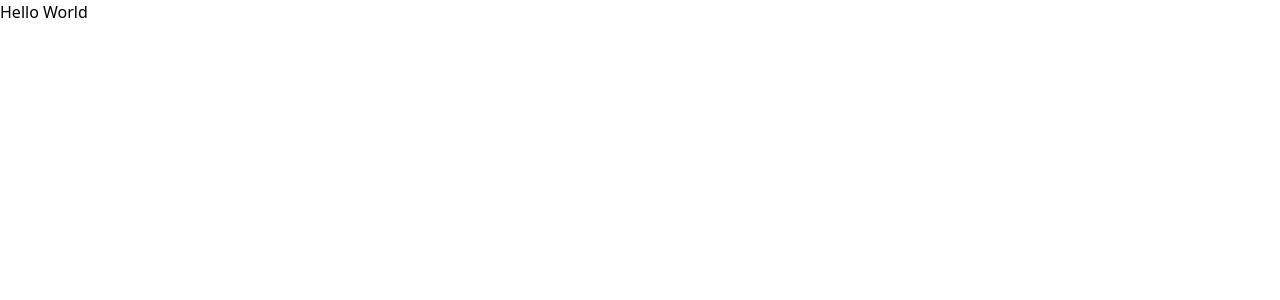
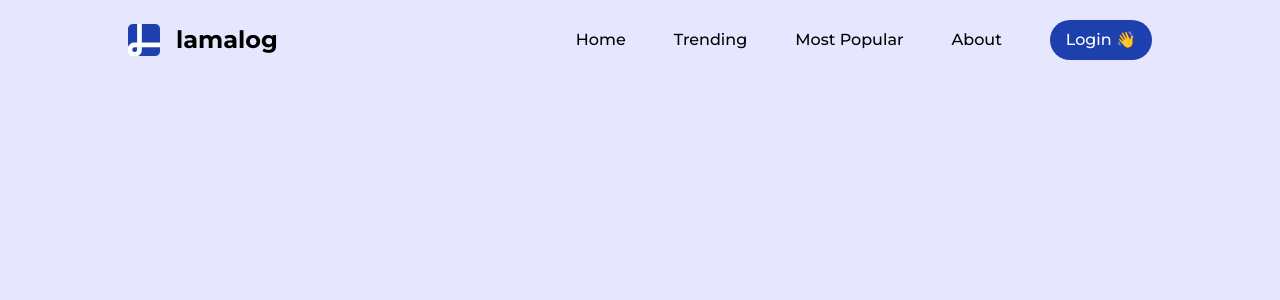
Before and after one commit to mhd-ashmal38/MERN-Blog-App, a React (Vite) app: page / in a window 1280 px wide. Shown: the top 300 px of the page. Built offline with nearby package versions, Linux system fonts and the light colour scheme.

Commit message:
feat: create navbar

```diff
--- a/src/App.jsx
+++ b/src/App.jsx
@@ -1,6 +1,15 @@
+import Navbar from "./components/Navbar"
+
 const App = () => {
   return (
-    <div className=''>Hello World</div>
+    <div className='px-4 md:px-8 lg:px-16 xl:px-32 2xl:px-64'>
+      {/* NAVBAR */}
+      <Navbar/>
+      {/* BREADCRUMB */}
+      {/* INTRODUCTION */}
+      {/* FEATURED POSTS */}
+      {/* POST LIST */}
+    </div>
   )
 }
 
--- /dev/null
+++ b/src/components/Navbar.jsx
@@ -0,0 +1,54 @@
+import { useState } from "react";
+
+const Navbar = () => {
+  const [open, setOpen] = useState(false);
+  return (
+    <div className="w-full h-16 md:h-20 flex items-center justify-between">
+      {/* LOGO */}
+      <div className="flex items-center gap-4 text-2xl font-bold">
+        <img src="/logo.png" className="w-8 h-8" alt="" />
+        <span>lamalog</span>
+      </div>
+      {/* MOBILE MENU */}
+      <div className="md:hidden">
+        {/* MOBILE BUTTON */}
+        <div
+          className="cursor-pointer text-2xl"
+          onClick={() => setOpen((prev) => !prev)}
+        >
+          {open ? "X" : "☰"}
+        </div>
+        {/* MOBILE LINK LIST */}
+        <div
+          className={`w-full h-screen flex flex-col items-center justify-center gap-8 font-medium text-lg absolute top-16 bg-[#e6e6ff] transition-all ease-in-out ${
+            open ? "-right-0" : "-right-[100%]"
+          }`}
+        >
+          <a href="/">Home</a>
+          <a href="/">Trending</a>
+          <a href="/">Most Popular</a>
+          <a href="/">About</a>
+          <a href="/">
+            <button className="py-2 px-4 rounded-3xl bg-blue-800 text-white">
+              Login 👋
+            </button>
+          </a>
+        </div>
+      </div>
+      {/* DESKTOP MENU */}
+      <div className="hidden md:flex items-center gap-8 xl:gap-12 font-medium">
+        <a href="/">Home</a>
+        <a href="/">Trending</a>
+        <a href="/">Most Popular</a>
+        <a href="/">About</a>
+        <a href="/">
+          <button className="py-2 px-4 rounded-3xl bg-blue-800 text-white">
+            Login 👋
+          </button>
+        </a>
+      </div>
+    </div>
+  );
+};
+
+export default Navbar;
--- a/src/index.css
+++ b/src/index.css
@@ -1,3 +1,10 @@
 @tailwind base;
 @tailwind components;
 @tailwind utilities;
+
+body {
+    background-color: #e6e6ff;
+    width: 100vw;
+    overflow-x: hidden;
+    font-family: "Montserrat", sans-serif;
+}
```
